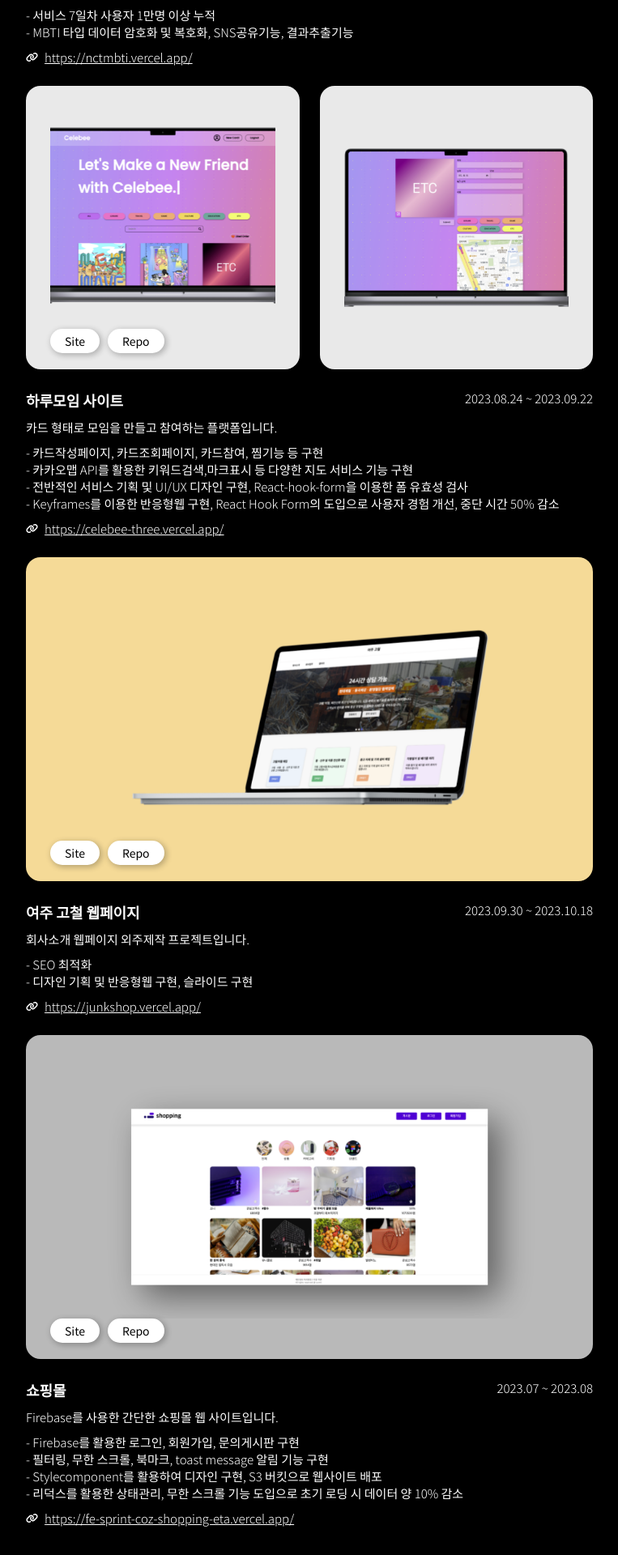
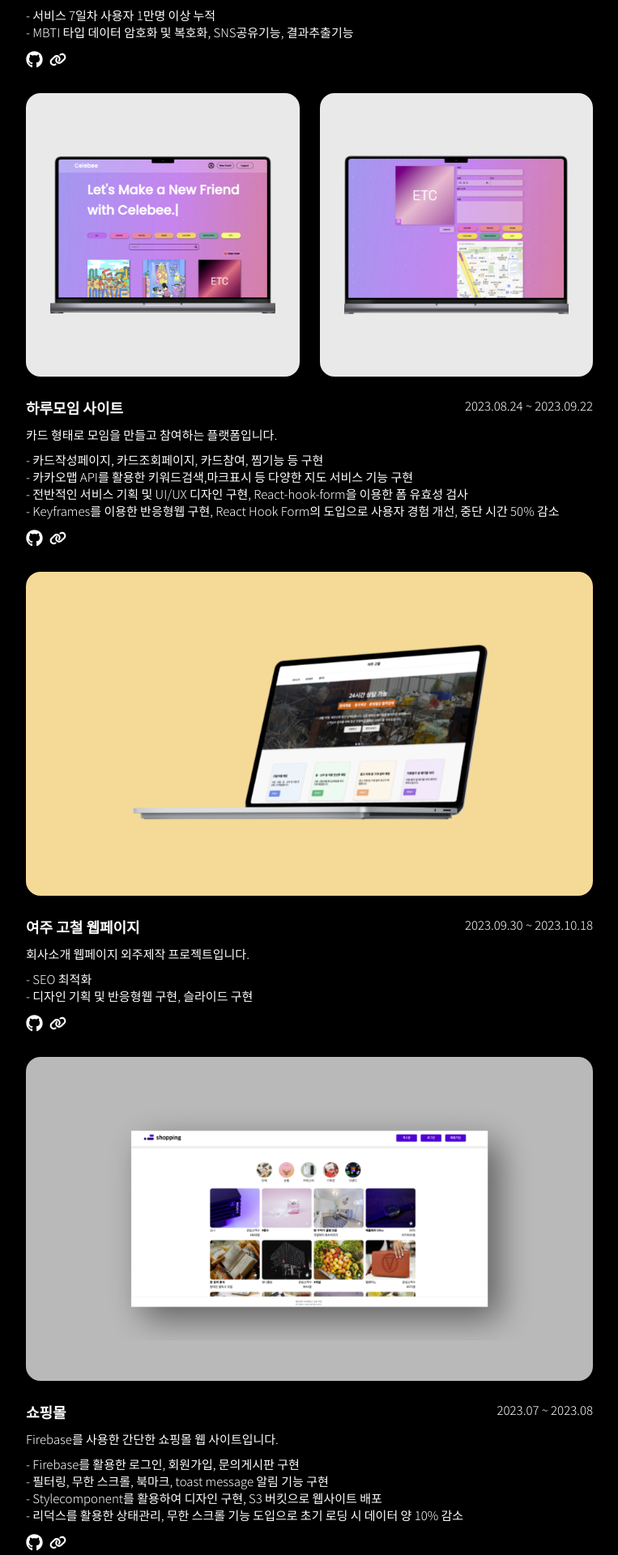
Before and after one commit to 27Lia/portfolio_, a React (Create React App) app: page / in a window 1280 px wide. Shown: the part 3340-5260 px from the top of the page at 81% size, without its empty margins (258-1021 px from the left). Built offline with nearby package versions, Linux system fonts and the light colour scheme.

Commit message:
style: 프로젝트 css수정

```diff
--- a/src/pages/Portfolio.jsx
+++ b/src/pages/Portfolio.jsx
@@ -8,7 +8,7 @@ import {
 } from "../styles/share";
 import styled from "styled-components";
 import { FaLink } from "react-icons/fa6";
-
+import { FaGithub } from "react-icons/fa6";
 function Portfolio() {
   const ProjectItem = styled.li`
     list-style: none;
@@ -57,20 +57,13 @@ function Portfolio() {
     }
   `;
 
-  const DataBox = styled.div`
-    display: flex;
-    flex-direction: column;
-    justify-content: space-around;
-    height: 100%;
-  `;
-
   const Div2 = styled.div`
     position: relative;
     width: 100%;
     height: 350px;
     border-radius: 18px;
     background-color: #e9e9e9;
-    padding: 20px 30px;
+    padding: 50px 30px;
 
     @media (max-width: 700px) {
       height: auto;
@@ -139,20 +132,6 @@ function Portfolio() {
 
   const Button = styled.a`
     background-color: transparent;
-    border: none;
-    font-size: 14px;
-    font-weight: 400;
-    background-color: #fff;
-    border-radius: 17px;
-    padding: 5px 18px;
-    box-shadow: 2px 2px 7px 1px rgba(0, 0, 0, 0.239);
-  `;
-
-  const BtnBox = styled.a`
-    display: flex;
-    flex-wrap: wrap;
-    height: auto;
-    gap: 10px;
   `;
 
   const Text = styled.div`
@@ -179,7 +158,7 @@ function Portfolio() {
   const LinkBox = styled.div`
     display: flex;
     align-items: center;
-    font-size: 15px;
+    font-size: 21px;
     gap: 8px;
   `;
   return (
@@ -215,9 +194,11 @@ function Portfolio() {
               </p>
             </ProjectText>
             <LinkBox>
+              <Button href="https://github.com/27Lia/mbti" target="_blank">
+                <FaGithub />
+              </Button>
+              <a href="https://nctmbti.vercel.app/" target="blank">
                 <FaLink />
-              <a href="https://nctmbti.vercel.app/">
-                https://nctmbti.vercel.app/
               </a>
             </LinkBox>
           </Text>
@@ -225,20 +206,7 @@ function Portfolio() {
 
         <SecondBox>
           <Div2 data-aos="fade-right" data-aos-duration="1000">
-            <DataBox>
             <Img src="../images/3.png" alt="포트폴리오 이미지"></Img>
-              <BtnBox>
-                <Button
-                  href="https://celebee-three.vercel.app/"
-                  target="_blank"
-                >
-                  Site
-                </Button>
-                <Button target="_blank" href="https://github.com/27Lia/celebee">
-                  Repo
-                </Button>
-              </BtnBox>
-            </DataBox>
           </Div2>
 
           <Div22 data-aos="fade-left" data-aos-duration="1000">
@@ -268,25 +236,17 @@ function Portfolio() {
               </p>
             </ProjectText>
             <LinkBox>
+              <Button href="https://github.com/27Lia/celebee" target="_blank">
+                <FaGithub />
+              </Button>
+              <a href="https://celebee-three.vercel.app/" target="black">
                 <FaLink />
-              <a href="https://celebee-three.vercel.app/">
-                https://celebee-three.vercel.app/
               </a>
             </LinkBox>
           </Text>
         </ProjectItem>
         <Div3 data-aos="fade-up" data-aos-duration="1000">
-          <DataBox>
           <Img src="../images/2.png" alt="포트폴리오 이미지"></Img>
-            <BtnBox>
-              <Button href="https://junkshop.vercel.app/" target="_blank">
-                Site
-              </Button>
-              <Button target="_blank" href="https://github.com/27Lia/junkshop">
-                Repo
-              </Button>
-            </BtnBox>
-          </DataBox>
         </Div3>
         <ProjectItem>
           <Text>
@@ -300,31 +260,17 @@ function Portfolio() {
               <p>- 디자인 기획 및 반응형웹 구현, 슬라이드 구현</p>
             </ProjectText>
             <LinkBox>
+              <Button href="https://github.com/27Lia/junkshop" target="_blank">
+                <FaGithub />
+              </Button>
+              <a href="https://junkshop.vercel.app/" target="blank">
                 <FaLink />
-              <a href="https://junkshop.vercel.app/">
-                https://junkshop.vercel.app/
               </a>
             </LinkBox>
           </Text>
         </ProjectItem>
         <Div4 data-aos="fade-down" data-aos-duration="1000">
-          <DataBox>
           <Img src="../images/5.png" alt="포트폴리오 이미지"></Img>
-            <BtnBox>
-              <Button
-                href="https://fe-sprint-coz-shopping-eta.vercel.app/"
-                target="_blank"
-              >
-                Site
-              </Button>
-              <Button
-                target="_blank"
-                href="https://github.com/27Lia/fe-sprint-coz-shopping"
-              >
-                Repo
-              </Button>
-            </BtnBox>
-          </DataBox>
         </Div4>
         <ProjectItem>
           <Text>
@@ -346,9 +292,17 @@ function Portfolio() {
               </p>
             </ProjectText>
             <LinkBox>
+              <Button
+                href="https://github.com/27Lia/fe-sprint-coz-shopping"
+                target="_blank"
+              >
+                <FaGithub />
+              </Button>
+              <a
+                href="https://fe-sprint-coz-shopping-eta.vercel.app/"
+                target="blank"
+              >
                 <FaLink />
-              <a href="https://fe-sprint-coz-shopping-eta.vercel.app/">
-                https://fe-sprint-coz-shopping-eta.vercel.app/
               </a>
             </LinkBox>
           </Text>
```
Lines whose indentation alone changed are shown as unchanged.
